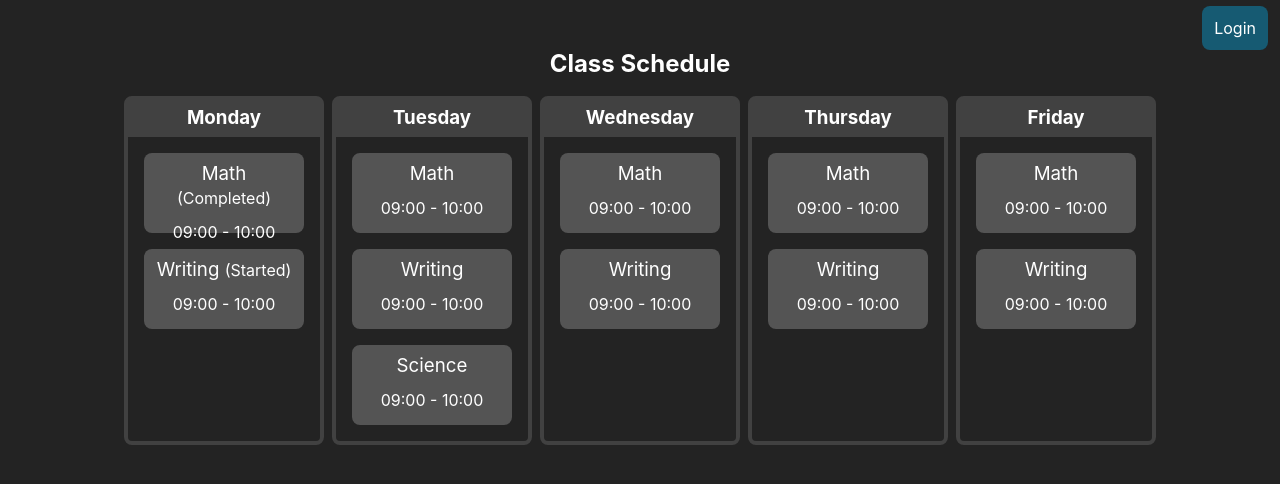
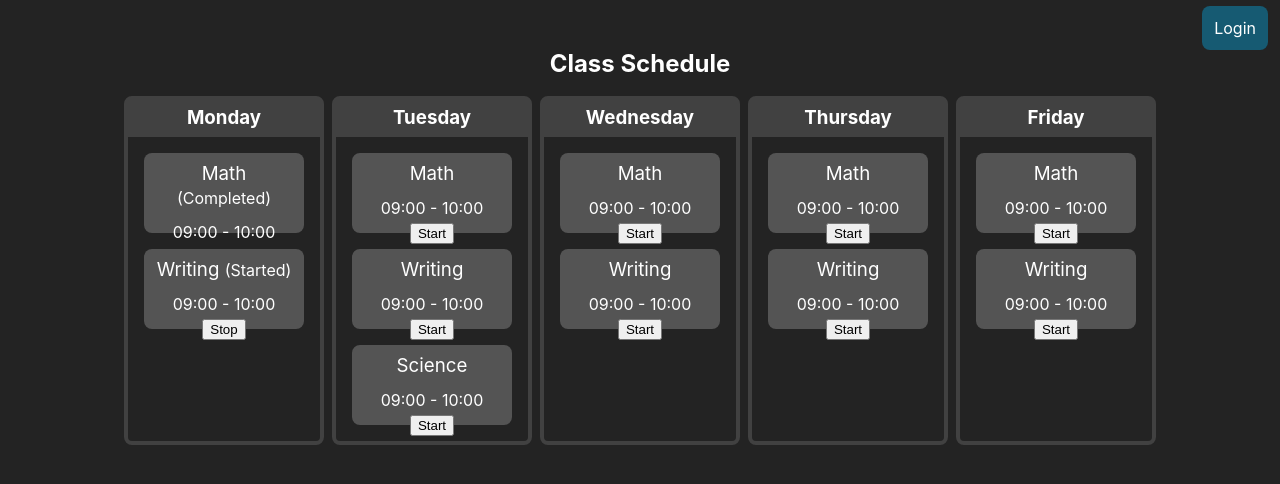
Before and after one commit to alienp4nda/vitejs-vite-ntdbsm, a Vue app: page / in a window 1280 px wide. Shown: the top 484 px of the page. Built offline with nearby package versions, Linux system fonts and the light colour scheme.

Commit message:
subject completion status now using composition api, time tracking button component displaying properly

```diff
--- a/src/components/Subject.vue
+++ b/src/components/Subject.vue
@@ -1,6 +1,7 @@
 <script setup lang="ts">
 import { computed } from 'vue';
-defineProps<{
+import TimeTrackingButton from './TimeTrackingButton.vue';
+const props = defineProps<{
   clase: {
     subject: string;
     timeslot: string;
@@ -8,31 +9,45 @@ defineProps<{
     stopped: string;
   };
 }>();
-</script>
 
-<script lang="ts">
-export default {
-  computed: {
-    subjectStatus() {
-      if (this.clase.started !== '' && this.clase.stopped === '') {
-        return '(Started)';
-      } else if (this.clase.stopped !== '') {
-        return '(Completed)';
-      }
-    },
-  },
+// Subject status
+enum statuses {
+  Started = 'Started',
+  Completed = 'Completed',
+}
+
+const getSubjectStatus = () => {
+  if (props.clase.started !== '' && props.clase.stopped === '') {
+    return statuses.Started;
+  } else if (props.clase.stopped !== '') {
+    return statuses.Completed;
+  } else {
+    return '';
+  }
 };
+
+const subjectStatus = computed(() => getSubjectStatus());
+
+// Time Tracking Button
+const timeTrackingButtonText =
+  getSubjectStatus() === statuses.Started ? 'Stop' : 'Start';
+const timeTrackingButtonVisable =
+  getSubjectStatus() === statuses.Completed ? false : true;
 </script>
 
 <template>
   <div class="subject_container">
     <h3>
       {{ clase.subject }}
-      <span>{{ subjectStatus }}</span>
+      <span v-if="subjectStatus !== ''">({{ subjectStatus }})</span>
     </h3>
     <div class="timeslot">
       {{ clase.timeslot }}
     </div>
+    <TimeTrackingButton
+      v-if="timeTrackingButtonVisable"
+      :btnText="timeTrackingButtonText"
+    />
   </div>
 </template>
 
--- a/src/components/TimeTrackingButton.vue
+++ b/src/components/TimeTrackingButton.vue
@@ -1,5 +1,5 @@
 <script setup lang="ts">
-defineProps<{ btnText: sttring }>()
+const props = defineProps<{ btnText: string }>();
 </script>
 
 <template>
```
